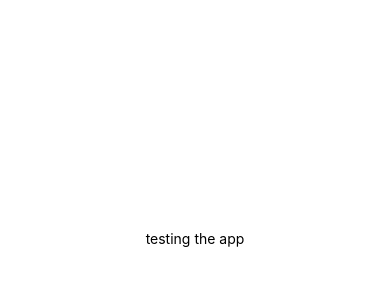
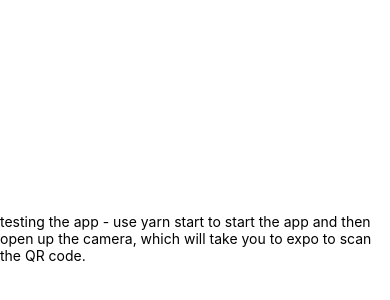
Before and after one commit to helloumma/Running-App, a React Native app: screen / in a window 390 px wide. Shown: the part 184-484 px from the top of the page. Built offline with nearby package versions, Linux system fonts and the light colour scheme.

Commit message:
A small note.

```diff
--- a/App.js
+++ b/App.js
@@ -4,7 +4,9 @@ import { StyleSheet, Text, View } from 'react-native';
 export default function App() {
   return (
     <View style={styles.container}>
-      <Text>testing the app</Text>
+      <Text>testing the app - use yarn start to start the app and then open up the
+        camera, which will take you to expo to scan the QR code.
+      </Text>
     </View>
   );
 }
```
